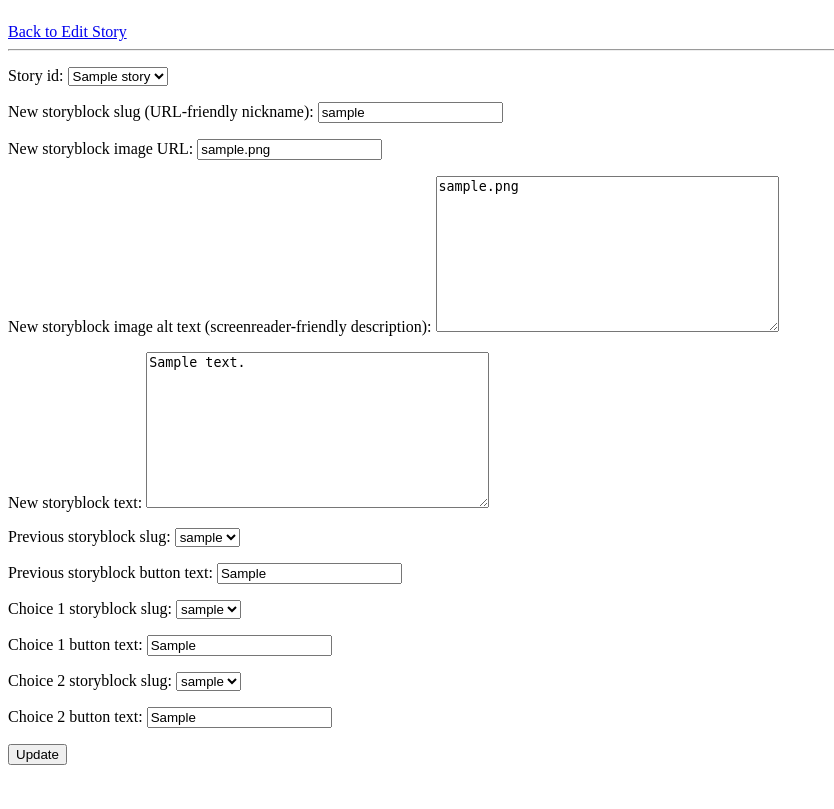
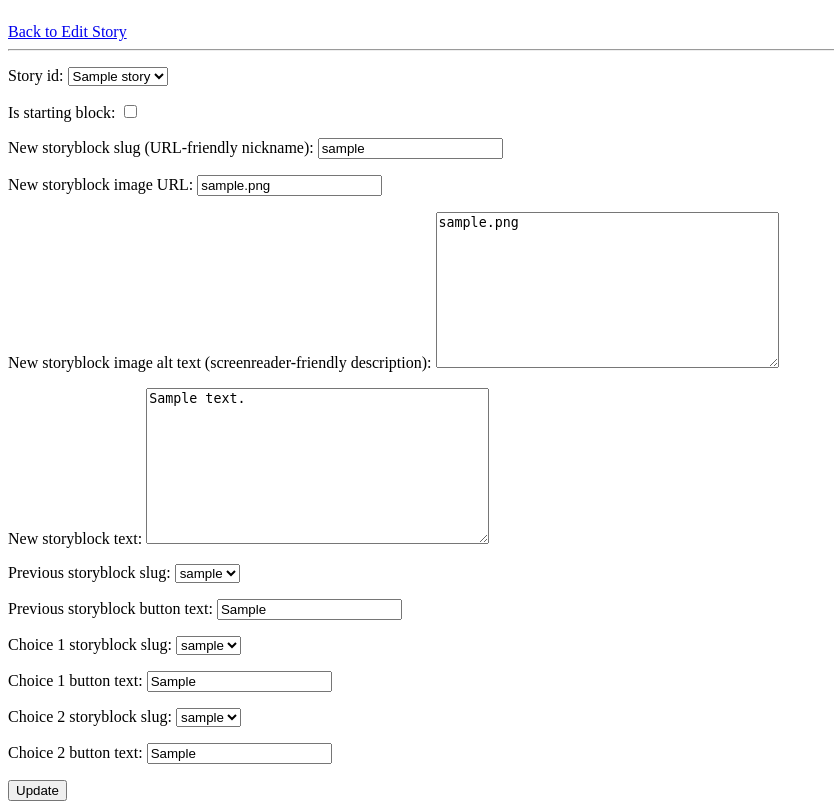
Before and after one commit to studiobabydog/djangotextgamebuilder, a Django app: page /edit-story/cb-edit-block/0 in a window 1280 px wide. Shown: the part 127-936 px from the top of the page, without its empty margins (0-834 px from the left). Before the commit the page ends 892 px from the top, so only its background shows below. Run offline with Django 5.2, Linux system fonts and the light colour scheme; tables that the repository leaves empty hold one stand-in row (values such as "Sample post").

Commit message:
introducing starting blocks

```diff
--- a/textgamebuilder/editstory/forms.py
+++ b/textgamebuilder/editstory/forms.py
@@ -21,10 +21,10 @@ class CreateStoryBlockForm(forms.ModelForm):
         self.fields['prev_block_slug'] = forms.ModelChoiceField(queryset=StoryBlock.objects.filter(story_id=story.story_id), label='Previous storyblock slug')
         self.fields['next_block1_slug'] = forms.ModelChoiceField(queryset=StoryBlock.objects.filter(story_id=story.story_id), label='Choice 1 storyblock slug')
         self.fields['next_block2_slug'] = forms.ModelChoiceField(queryset=StoryBlock.objects.filter(story_id=story.story_id), label='Choice 2 storyblock slug')
-
     class Meta:
         model = StoryBlock
         fields = ['story_id'
+                  ,'is_starting_block'
                   ,'block_slug'
                   ,'block_image'
                   ,'block_image_alt'
@@ -58,6 +58,7 @@ class EditStoryBlockForm(forms.ModelForm):
     class Meta:
         model = StoryBlock
         fields = ['story_id'
+                  ,'is_starting_block'
                   ,'block_slug'
                   ,'block_image'
                   ,'block_image_alt'
--- a/textgamebuilder/editstory/models.py
+++ b/textgamebuilder/editstory/models.py
@@ -1,4 +1,5 @@
 from django.db import models
+from django.db.models import UniqueConstraint, Q
 from django.urls import reverse
 
 # Create your models here.
@@ -45,9 +46,13 @@ class StoryBlock(models.Model):
 	next_block2_slug = models.SlugField(null=True, blank=True, default='block-slug', verbose_name='choice 2 storyblock slug')
 	next_block2_txt = models.CharField(null=True, blank=True, max_length=32, default='go right', verbose_name='choice 2 button text')
 	is_checkpoint = models.BooleanField(default=False)
+	is_starting_block = models.BooleanField(default=False)
 	class Meta:
 		unique_together = ['story_id', 'block_id']
 		verbose_name_plural = 'story blocks'
+		constraints = [
+			UniqueConstraint(fields=('story_id',), condition=Q(is_starting_block=True), name='one_starting_block_per_story')
+			]
 
 	def __str__(self):
 			return str(f'{self.story_id}: {self.block_slug}')
--- a/textgamebuilder/editstory/views.py
+++ b/textgamebuilder/editstory/views.py
@@ -152,7 +152,7 @@ def create_storyblock_view(request, storyslug, *args, **kwargs):
         if new_story == False:
             create_storyblock_form = CreateStoryBlockForm(storyslug, request.POST)
         elif new_story == True:
-            create_storyblock_form = CreateFirstStoryBlockForm(request.POST)
+            create_storyblock_form = CreateFirstStoryBlockForm(request.POST, initial={'is_starting_block': True})
         if create_storyblock_form.is_valid():
             storyblock = create_storyblock_form.save(commit=False)
             # Do other validations if necessary
--- a/textgamebuilder/playstory/views.py
+++ b/textgamebuilder/playstory/views.py
@@ -9,7 +9,7 @@ def home_view(request, *args, **kwargs):
 def play_story_view(request, storyslug, *args, **kwargs):
     # Find the story we have requested and the first block belonging to that story.
     story = Story.objects.get(story_slug=storyslug)
-    storyblock = StoryBlock.objects.filter(story_id=story.story_id, block_id=1).first()
+    storyblock = StoryBlock.objects.filter(story_id=story.story_id).order_by('block_id').first()
     context = {
         'story': story,
         'storyblock': storyblock,
```
Also changed, not shown: textgamebuilder/editstory/templates/edit_story.html (+10 -2 lines), textgamebuilder/playstory/templates/play_story.html (+5 -2 lines), textgamebuilder/editstory/migrations/0008_storyblock_is_starting_block.py (added).
